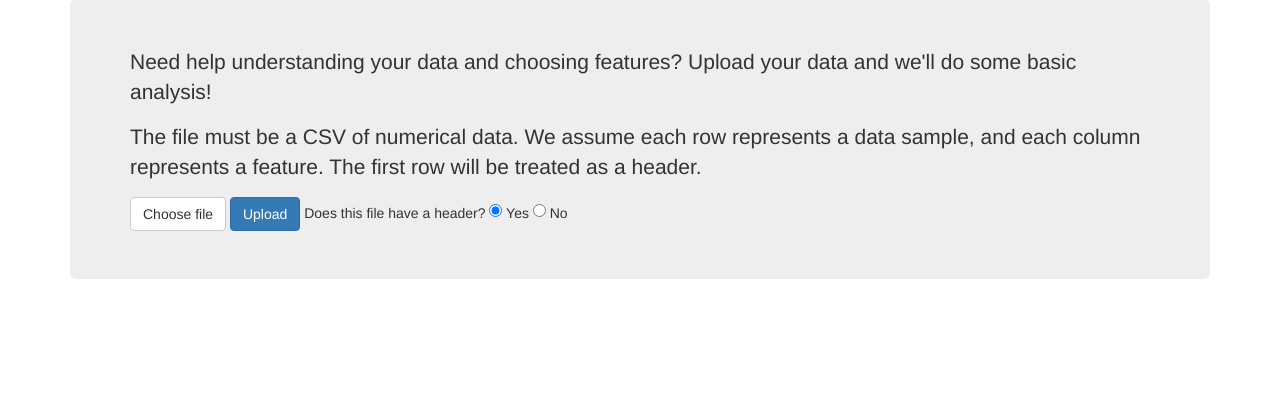
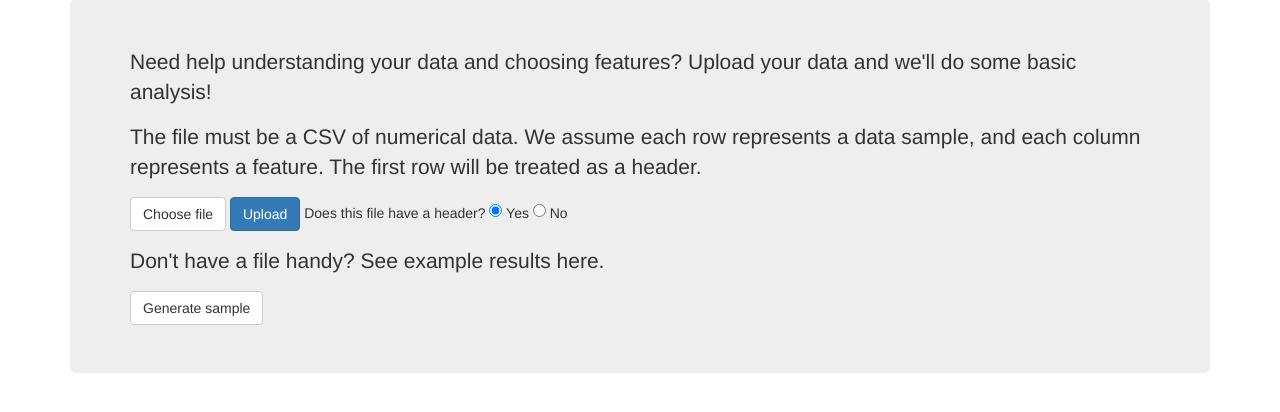
Before and after one commit to alexaltair/feature-selection, a Flask app: page / in a window 1280 px wide. Shown: the part 124-536 px from the top of the page. Run offline with Flask 2, Linux system fonts and the light colour scheme; some libraries are stand-ins or nearby versions.

Commit message:
Add option to see sample results.

```diff
--- a/routes.py
+++ b/routes.py
@@ -7,6 +7,7 @@ from uuid import uuid4
 import os, redis
 
 import pandas
+from sklearn import datasets
 from stats import generate_results, covariance
 
 app = Flask(__name__)
@@ -17,6 +18,16 @@ if __name__ == "__main__":
     r = redis.StrictRedis(host='localhost', port=6379, db=0)
 else:
     r = redis.from_url(os.environ.get("REDIS_URL"))
+
+def write_to_redis(data_frame):
+    data_string = StringIO()
+    pickle.dump(data_frame, data_string)
+    uuid = str(uuid4())
+    data_string.seek(0)
+    r.set(uuid, data_string.read())
+    data_string.close()
+    return uuid
+
 
 @app.route('/')
 def root():
@@ -31,13 +42,16 @@ def upload():
     else:
         data_frame = pandas.read_csv(data_file, header=None)
 
-    data_string = StringIO()
-    pickle.dump(data_frame, data_string)
-    uuid = str(uuid4())
-    data_string.seek(0)
-    r.set(uuid, data_string.read())
-    data_string.close()
+    uuid = write_to_redis(data_frame)
+    results = generate_results(data_frame)
+    return render_template('results.html', uuid=uuid, **results)
 
+@app.route('/sample', methods=['GET', 'POST'])
+def sample():
+    iris = datasets.load_iris()
+    data_frame = pandas.DataFrame(iris.data, columns=iris.feature_names)
+
+    uuid = write_to_redis(data_frame)
     results = generate_results(data_frame)
     return render_template('results.html', uuid=uuid, **results)
 
--- a/templates/index.html
+++ b/templates/index.html
@@ -5,4 +5,13 @@
   <p>The file must be a CSV of numerical data. We assume each row represents a data sample, and each column represents a feature. The first row will be treated as a header.</p>
 
   {% include 'upload_file.html' %}
+  <p></p>
+  <div>
+    <p>Don't have a file handy? See example results here.</p>
+    <a href="{{ url_for('sample') }}" style="text-decoration: none; color: inherit;">
+      <button class="btn btn-default">Generate sample</button>
+    </a>
+  </div>
+
+
 {%- endblock %}
```
